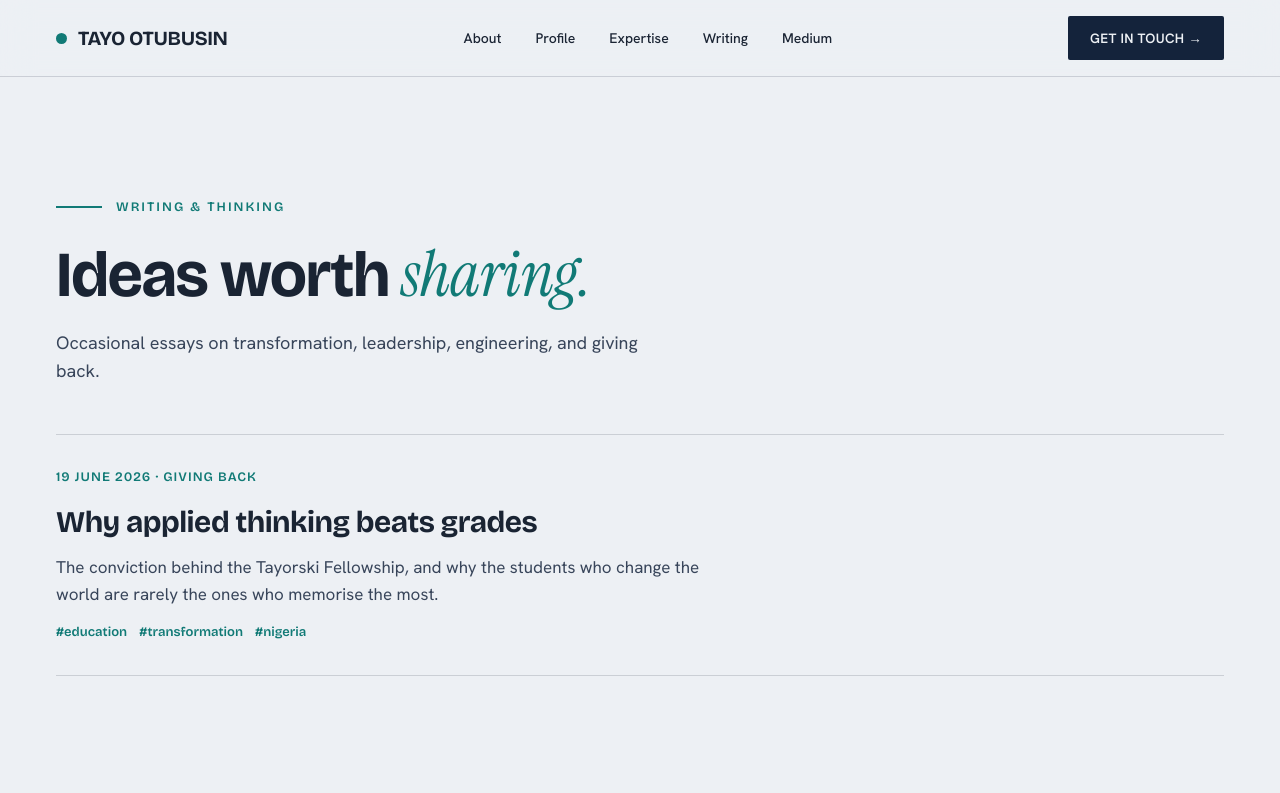
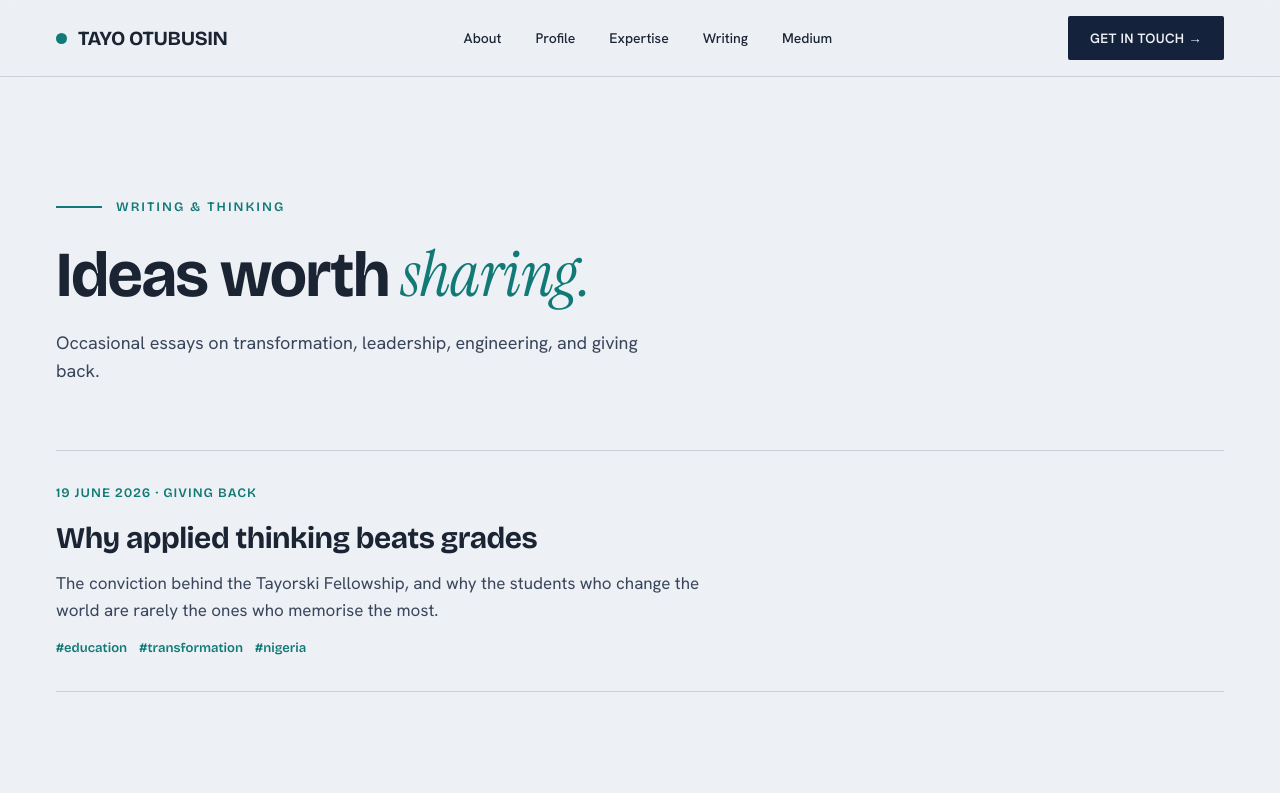
Before and after one commit to aotubusin/tayootubusin-site, an Eleventy site: page src/blog.njk in a window 1280 px wide. Shown: the top 793 px of the page. Built offline with nearby package versions, Linux system fonts and the light colour scheme; Eleventy itself is replaced by a stand-in of ours; files that its build step writes are made by us from their sources.

Commit message:
Update style.css

```diff
--- a/src/assets/style.css
+++ b/src/assets/style.css
@@ -237,7 +237,8 @@
   @media (max-width: 560px) { .wrap { padding: 0 22px; } .impact-grid { grid-template-columns: 1fr; } .istat { border-left: none; padding-left: 0; border-top: 1px solid rgba(237,240,244,0.18); padding-top: 26px; } .istat:first-child { border-top: none; padding-top: 0; } }
 
   /* BLOG listing + post pages */
-  .blog-list { margin-top: 48px; border-top: 1px solid var(--line); }
+  .blog-intro { max-width: none; }
+  .blog-list { margin-top: 64px; border-top: 1px solid var(--line); }
   .blog-item { display: block; padding: 32px 0; border-bottom: 1px solid var(--line); text-decoration: none; transition: padding-left .25s ease; }
   .blog-item:hover { padding-left: 12px; }
   .blog-meta { font-family: var(--disp); font-size: 13px; font-weight: 600; letter-spacing: 1px; text-transform: uppercase; color: var(--terra); }
```
